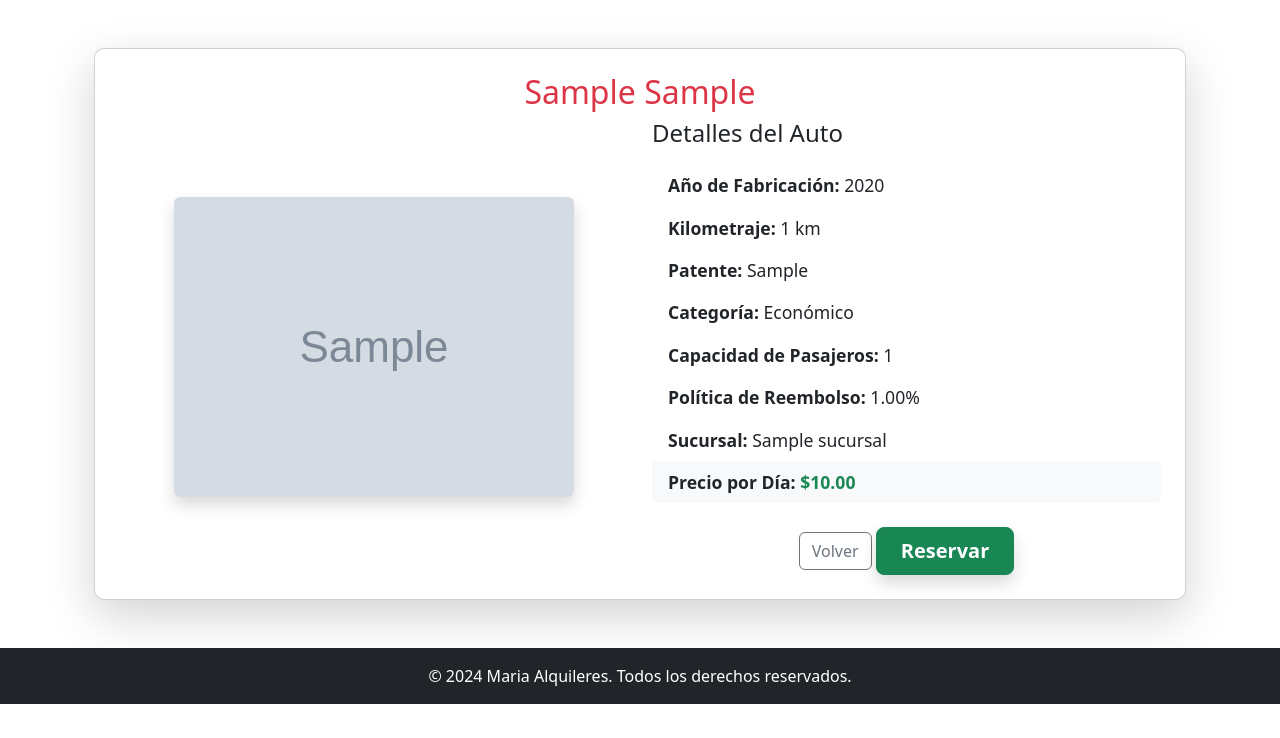
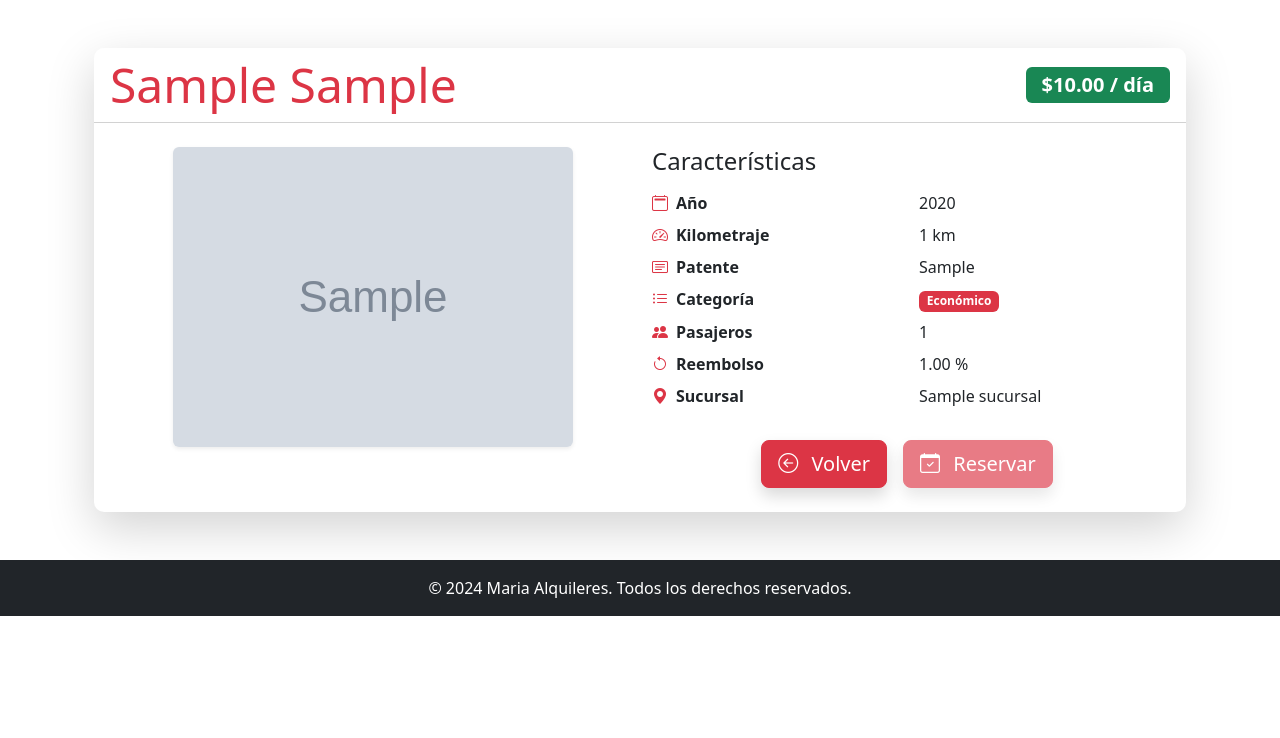
Before and after one commit to Fermin-Arana/proyectoPython, a Django app: page /detalle_auto/1/ in a window 1280 px wide. Shown: the part 62-800 px from the top of the page. Run offline with Django 5.2, Linux system fonts and the light colour scheme; tables that the repository leaves empty hold one stand-in row (values such as "Sample post"); grey boxes marked "Sample" are stand-in pictures.

Commit message:
mejore fronted inicio y detalle de autos

```diff
--- a/inicio/templates/base.html
+++ b/inicio/templates/base.html
@@ -8,6 +8,8 @@
 
     <!-- Bootstrap CSS -->
     <link rel="stylesheet" href="https://cdn.jsdelivr.net/npm/bootstrap@5.3.0/dist/css/bootstrap.min.css">
+    <link rel="stylesheet" href="https://cdn.jsdelivr.net/npm/bootstrap-icons@1.10.5/font/bootstrap-icons.css">
+
 
     <!-- Custom CSS -->
     <link rel="stylesheet" href="{% static 'css/styles.css' %}">
--- a/panel_admin/templates/panel_admin/base.html
+++ b/panel_admin/templates/panel_admin/base.html
@@ -2,7 +2,7 @@
 <!DOCTYPE html>
 <html>
 <head>
-  <title>{% block title %}Panel Admin{% endblock %}</title>
+  <title>{% block title %}Maria Alquileres{% endblock %}</title>
   <link href="https://cdn.jsdelivr.net/npm/bootstrap@5.3.2/dist/css/bootstrap.min.css" rel="stylesheet">
   <link rel="stylesheet" href="{% static 'panel_admin/style.css' %}">
 </head>
@@ -11,7 +11,7 @@
 
         <nav class="navbar navbar-expand-lg navbar-dark bg-dark mb-4">
             <div class="container-fluid">
-                <a class="navbar-brand" href="{% url 'panel_admin' %}">Panel Admin</a>
+                <a class="navbar-brand" href="{% url 'panel_admin' %}">Maria Alquileres</a>
                 <button class="navbar-toggler" type="button" data-bs-toggle="collapse" data-bs-target="#navbarNav">
                     <span class="navbar-toggler-icon"></span>
                 </button>
--- a/panel_admin/templates/panel_admin/dashboard.html
+++ b/panel_admin/templates/panel_admin/dashboard.html
@@ -4,7 +4,7 @@
 
 {% block content %}
   <h1 class="text-danger">Panel de Administración</h1>
-  <p>Bienvenida, {{ request.user.username }}</p>
+  <p>Bienvenid@, {{ request.user.username }}</p>
 
   <div class="list-group">
     <a href="{% url 'agregar_auto' %}" class="list-group-item list-group-item-action">➕ Agregar vehículo</a>
--- a/vehiculos/templates/detalle_auto.html
+++ b/vehiculos/templates/detalle_auto.html
@@ -1,39 +1,81 @@
 {% extends "base.html" %}
 
-{% block title %}{{ auto.marca }} {{ auto.modelo }} - Detalles{% endblock %}
+{% block title %}{{ auto.marca }} {{ auto.modelo }} – Detalles{% endblock %}
 
 {% block content %}
 <div class="container mt-5">
-    <div class="card shadow-lg p-4">
-        <h2 class="text-center text-danger">{{ auto.marca }} {{ auto.modelo }}</h2>
 
-        <div class="row align-items-center">
-            <!-- Imagen del auto -->
-            <div class="col-md-6 text-center">
-                <img src="{{ auto.imagen.url }}" class="img-fluid rounded shadow" alt="{{ auto.marca }} {{ auto.modelo }}">
-            </div>
+  <!-- Card principal -->
+  <div class="card shadow-lg border-0">
+    <div class="card-header bg-white d-flex justify-content-between align-items-center">
+      <h2 class="display-5 text-danger mb-0">{{ auto.marca }} {{ auto.modelo }}</h2>
+      <span class="badge bg-success fs-5 py-2 px-3">${{ auto.precio_por_dia }} / día</span>
+    </div>
+    <div class="card-body p-4">
+      <div class="row g-4">
+        <!-- Imagen con modal lightbox -->
+        <div class="col-lg-6 text-center">
+          <img src="{{ auto.imagen.url }}"
+               class="img-fluid rounded shadow-sm cursor-pointer"
+               alt="{{ auto.marca }} {{ auto.modelo }}"
+               data-bs-toggle="modal" data-bs-target="#imgModal">
+        </div>
 
-            <!-- Detalles del auto -->
-            <div class="col-md-6">
-                <h4 class="mb-3 text-dark">Detalles del Auto</h4>
-                <ul class="list-group">
-                    <li class="list-group-item"><strong>Año de Fabricación:</strong> {{ auto.anio_fabricacion }}</li>
-                    <li class="list-group-item"><strong>Kilometraje:</strong> {{ auto.km }} km</li>
-                    <li class="list-group-item"><strong>Patente:</strong> {{ auto.patente }}</li>
-                    <li class="list-group-item"><strong>Categoría:</strong> {{ auto.get_categoria_display }}</li>
-                    <li class="list-group-item"><strong>Capacidad de Pasajeros:</strong> {{ auto.capacidad_pasajeros }}</li>
-                    <li class="list-group-item"><strong>Política de Reembolso:</strong> {{ auto.politica_reembolso }}%</li>
-                    <li class="list-group-item"><strong>Sucursal:</strong> {{ auto.sucursal.nombre }}</li>
-                    <li class="list-group-item bg-light"><strong>Precio por Día:</strong> <span class="text-success fw-bold">${{ auto.precio_por_dia }}</span></li>
-                </ul>
+        <!-- Detalles del auto -->
+        <div class="col-lg-6">
+          <h4 class="fs-4 text-dark mb-3">Características</h4>
+          <dl class="row fs-6">
+            <dt class="col-sm-6"><i class="bi bi-calendar2 me-2 text-danger"></i>Año</dt>
+            <dd class="col-sm-6">{{ auto.anio_fabricacion }}</dd>
 
-                <!-- Botones de acción -->
-                <div class="mt-4 text-center">
-                    <a href="{% url 'index' %}" class="btn btn-outline-secondary">Volver</a>
-                    <a href="#" class="btn btn-success btn-lg fw-bold px-4 shadow">Reservar</a>
-                </div>
-            </div>
+            <dt class="col-sm-6"><i class="bi bi-speedometer2 me-2 text-danger"></i>Kilometraje</dt>
+            <dd class="col-sm-6">{{ auto.km }} km</dd>
+
+            <dt class="col-sm-6"><i class="bi bi-card-text me-2 text-danger"></i>Patente</dt>
+            <dd class="col-sm-6">{{ auto.patente }}</dd>
+
+            <dt class="col-sm-6"><i class="bi bi-list-ul me-2 text-danger"></i>Categoría</dt>
+            <dd class="col-sm-6">
+              <span class="badge bg-danger">{{ auto.get_categoria_display }}</span>
+            </dd>
+
+            <dt class="col-sm-6"><i class="bi bi-people-fill me-2 text-danger"></i>Pasajeros</dt>
+            <dd class="col-sm-6">{{ auto.capacidad_pasajeros }}</dd>
+
+            <dt class="col-sm-6"><i class="bi bi-arrow-counterclockwise me-2 text-danger"></i>Reembolso</dt>
+            <dd class="col-sm-6">{{ auto.politica_reembolso }} %</dd>
+
+            <dt class="col-sm-6"><i class="bi bi-geo-alt-fill me-2 text-danger"></i>Sucursal</dt>
+            <dd class="col-sm-6">{{ auto.sucursal.nombre }}</dd>
+          </dl>
+
+          <!-- Botones de acción -->
+          <div class="d-flex justify-content-center gap-3 mt-4">
+            <a href="{% url 'index' %}"
+               class="btn btn-danger btn-lg text-white shadow">
+              <i class="bi bi-arrow-left-circle me-2 fs-5"></i>
+              Volver
+            </a>
+            <a href="{{ reservar_url|default:'#' }}"
+               class="btn btn-danger btn-lg text-white shadow {% if not reservar_url %}disabled{% endif %}">
+              <i class="bi bi-calendar-check me-2 fs-5"></i>
+              Reservar
+            </a>
+          </div>
         </div>
+      </div>
     </div>
+  </div>
+</div>
+
+<!-- Modal para imagen en grande -->
+<div class="modal fade" id="imgModal" tabindex="-1" aria-hidden="true">
+  <div class="modal-dialog modal-dialog-centered">
+    <div class="modal-content border-0">
+      <div class="modal-body p-0">
+        <img src="{{ auto.imagen.url }}" class="img-fluid rounded" alt="{{ auto.marca }} {{ auto.modelo }}">
+      </div>
+    </div>
+  </div>
 </div>
 {% endblock %}
```
Also changed, not shown: inicio/templates/index.html (+39 -12 lines), vehiculos/forms.py (+7 -0 lines).
